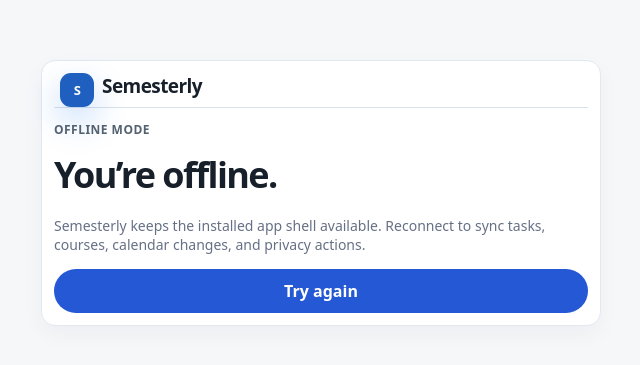
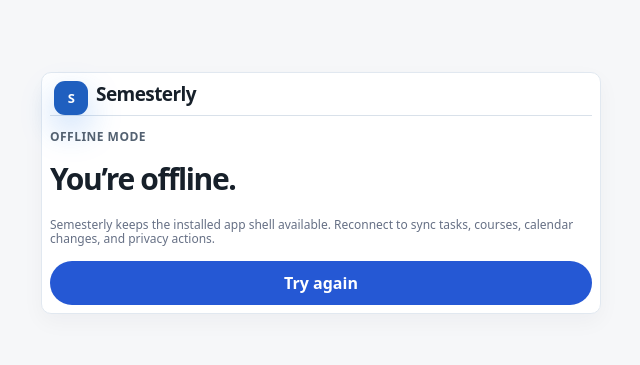
Before and after one commit to IordAIXL/Semesterly, a Next.js app: page /offline in a window 1280 px wide. Shown: the part 207-572 px from the top of the page, without its empty margins (319-959 px from the left). Built offline with nearby package versions, Linux system fonts and the light colour scheme.

Commit message:
Enforce desktop viewport fit

```diff
--- a/src/app/globals.css
+++ b/src/app/globals.css
@@ -2856,3 +2856,310 @@
     border-radius: 18px !important;
   }
 }
+
+/* Hard viewport fit: desktop/laptop must not require page-level scrolling or side-scroll. */
+@media (min-width: 901px) {
+  html,
+  body {
+    width: 100% !important;
+    max-width: 100% !important;
+    height: 100% !important;
+    overflow: hidden !important;
+  }
+  body {
+    overscroll-behavior: none !important;
+  }
+  .app-frame:not(.account-gate-frame) {
+    width: 100vw !important;
+    height: 100vh !important;
+    min-height: 0 !important;
+    overflow: hidden !important;
+    grid-template-columns: 168px minmax(0, 1fr) !important;
+  }
+  .topbar {
+    width: 168px !important;
+    height: 100vh !important;
+    min-width: 0 !important;
+    overflow: hidden !important;
+    padding: 14px 10px !important;
+  }
+  .topbar-left {
+    gap: 14px !important;
+    min-width: 0 !important;
+  }
+  .brand {
+    gap: 8px !important;
+    min-width: 0 !important;
+    padding: 0 4px !important;
+  }
+  .brand-name {
+    overflow: hidden !important;
+    text-overflow: ellipsis !important;
+  }
+  .topnav {
+    gap: 5px !important;
+    min-width: 0 !important;
+    overflow: hidden !important;
+  }
+  .topnav button {
+    min-height: 34px !important;
+    padding: 8px 9px !important;
+    font-size: 12px !important;
+    border-radius: 10px !important;
+    overflow: hidden !important;
+    text-overflow: ellipsis !important;
+  }
+  .main {
+    width: calc(100vw - 168px) !important;
+    max-width: calc(100vw - 168px) !important;
+    height: 100vh !important;
+    min-width: 0 !important;
+    min-height: 0 !important;
+    overflow: hidden !important;
+    padding: 12px !important;
+    display: grid !important;
+    grid-template-rows: auto minmax(0, 1fr) !important;
+    align-content: start !important;
+  }
+  .action-notice {
+    margin: 0 0 8px !important;
+    padding: 8px 10px !important;
+    min-height: 0 !important;
+  }
+  .hero-row {
+    margin: 0 0 8px !important;
+    min-width: 0 !important;
+  }
+  .hero-row h1,
+  h1 {
+    font-size: clamp(24px, 2.4vw, 30px) !important;
+    line-height: 1 !important;
+  }
+  .eyebrow,
+  .subtitle {
+    font-size: 12px !important;
+    line-height: 1.25 !important;
+  }
+  .main > .dashboard-layout,
+  .main > .courses-page,
+  .main > .calendar-layout,
+  .main > .profile-grid,
+  .main > .profile-layout,
+  .main > .trust-page,
+  .main > .setup-page {
+    min-width: 0 !important;
+    min-height: 0 !important;
+    height: 100% !important;
+    max-height: 100% !important;
+    overflow: hidden !important;
+  }
+  .dashboard-layout.beginner-layout,
+  .beginner-layout {
+    grid-template-columns: minmax(0, 1fr) 250px !important;
+    gap: 8px !important;
+  }
+  .courses-layout {
+    grid-template-columns: 205px minmax(0, 1fr) !important;
+    gap: 8px !important;
+    min-height: 0 !important;
+    height: 100% !important;
+    overflow: hidden !important;
+  }
+  .calendar-layout,
+  .calendar-layout.day {
+    grid-template-columns: minmax(0, 1fr) 250px !important;
+    gap: 8px !important;
+  }
+  .profile-grid,
+  .profile-layout {
+    grid-template-columns: minmax(0, 1fr) 250px !important;
+    gap: 8px !important;
+  }
+  .course-subgrid,
+  .course-tools-grid,
+  .next-up-grid,
+  .metrics-row,
+  .form-grid,
+  .quick-grid {
+    gap: 7px !important;
+  }
+  .main-flow,
+  .action-rail,
+  .left-stack,
+  .right-stack,
+  .list-stack,
+  .dashboard-layout .main-flow,
+  .dashboard-layout .action-rail,
+  .course-sidebar,
+  .compact-agenda,
+  .priority-list {
+    min-height: 0 !important;
+    gap: 7px !important;
+    overflow: hidden !important;
+  }
+  .card,
+  .day-card,
+  .starter-card,
+  .calendar-hero,
+  .courses-hero,
+  .profile-hero,
+  .course-risk-strip,
+  .course-detail-hero,
+  .metric,
+  .assignment-row,
+  .priority-item,
+  .agenda-row,
+  .calendar-event,
+  .course-select,
+  .next-up-grid > div {
+    min-width: 0 !important;
+    padding: 8px !important;
+    border-radius: 10px !important;
+  }
+  .card h2,
+  .courses-hero h2,
+  .calendar-hero h2,
+  .profile-hero h2 {
+    font-size: 15px !important;
+    line-height: 1.1 !important;
+  }
+  .card p,
+  .day-card p,
+  .assignment-row span,
+  .assignment-row p,
+  .priority-item p,
+  .agenda-row p,
+  .calendar-event p,
+  .course-select small {
+    font-size: 12px !important;
+    line-height: 1.2 !important;
+  }
+  .dashboard-layout .priority-card {
+    min-height: 0 !important;
+  }
+  .day-card-main {
+    grid-template-columns: minmax(0, 1fr) 74px !important;
+    gap: 8px !important;
+  }
+  .day-card h2 {
+    font-size: 22px !important;
+    line-height: 1.05 !important;
+  }
+  .load-badge {
+    min-width: 74px !important;
+    min-height: 74px !important;
+    padding: 6px !important;
+  }
+  .load-badge strong {
+    font-size: 24px !important;
+  }
+  .calendar-board {
+    min-height: 0 !important;
+    height: 100% !important;
+    overflow: hidden !important;
+    padding: 44px 8px 8px !important;
+  }
+  .calendar-grid.month,
+  .calendar-grid.week {
+    min-width: 0 !important;
+    height: calc(100% - 30px) !important;
+    min-height: 0 !important;
+    gap: 5px !important;
+  }
+  .calendar-grid.week .calendar-cell,
+  .calendar-grid.month .calendar-cell,
+  .calendar-cell {
+    min-height: 0 !important;
+    padding: 5px !important;
+    gap: 4px !important;
+    overflow: hidden !important;
+  }
+  .calendar-event {
+    padding: 4px 5px !important;
+    gap: 4px !important;
+  }
+  .calendar-board > .calendar-day-controls,
+  .calendar-board-actions {
+    top: 8px !important;
+    right: 8px !important;
+  }
+  .calendar-board > .calendar-day-controls button,
+  .calendar-board-actions button,
+  .primary-button,
+  .ghost-button,
+  .add-trigger,
+  .add-dropdown summary,
+  button,
+  select,
+  input,
+  textarea {
+    min-height: 32px !important;
+    padding: 7px 9px !important;
+    font-size: 12px !important;
+  }
+  .form-grid input,
+  .form-grid select,
+  .timer-task select,
+  .timer-task strong,
+  .timer-input input,
+  .assignment-row select,
+  .category-add-row input {
+    min-height: 32px !important;
+    padding: 7px 9px !important;
+  }
+  .file-upload-control {
+    min-height: 70px !important;
+    padding: 10px !important;
+  }
+  .courses-hero,
+  .calendar-hero,
+  .profile-hero,
+  .course-risk-strip,
+  .course-action-strip {
+    gap: 8px !important;
+  }
+  .course-action-buttons .primary-button,
+  .course-action-buttons .add-dropdown summary {
+    min-width: 104px !important;
+  }
+  .add-dropdown.is-open .add-menu,
+  .add-dropdown[data-open="true"] .add-menu,
+  .add-dropdown[open] .add-menu {
+    top: 34px !important;
+    width: min(560px, calc(100vw - 190px)) !important;
+    max-height: calc(100vh - 44px) !important;
+    padding: 8px !important;
+    gap: 8px !important;
+  }
+  .add-menu-tools {
+    gap: 8px !important;
+  }
+}
+
+@media (min-width: 901px) and (max-height: 760px) {
+  .topbar { padding-block: 10px !important; }
+  .brand-mark { width: 30px !important; height: 30px !important; }
+  .main { padding: 8px !important; }
+  .hero-row { display: none !important; }
+  .card,
+  .day-card,
+  .starter-card,
+  .calendar-hero,
+  .courses-hero,
+  .profile-hero,
+  .course-risk-strip,
+  .course-detail-hero,
+  .metric,
+  .assignment-row,
+  .priority-item,
+  .agenda-row,
+  .calendar-event,
+  .course-select,
+  .next-up-grid > div { padding: 6px !important; }
+  .metrics-row { grid-template-columns: repeat(4, minmax(0, 1fr)) !important; }
+  .day-card h2 { font-size: 19px !important; }
+  .load-badge { min-width: 58px !important; min-height: 58px !important; }
+  .load-badge strong { font-size: 20px !important; }
+  .starter-card,
+  .focus-timer-card { display: none !important; }
+}
```
